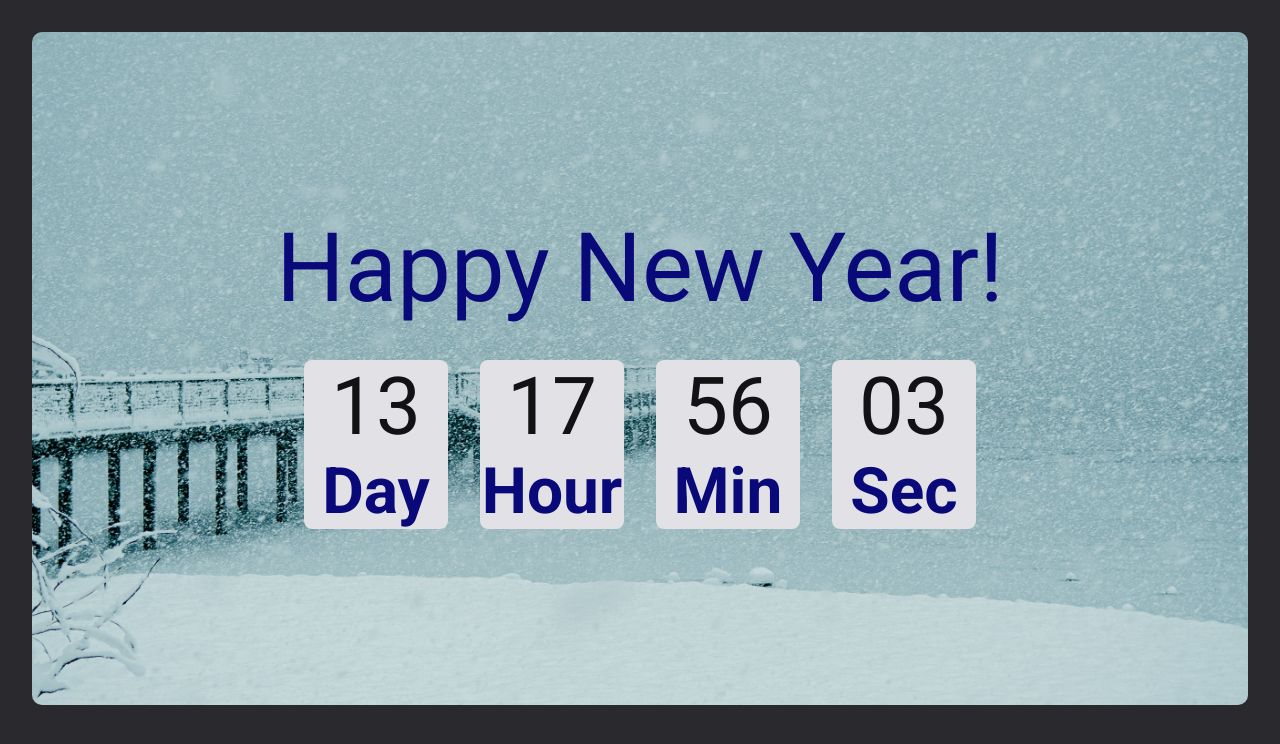
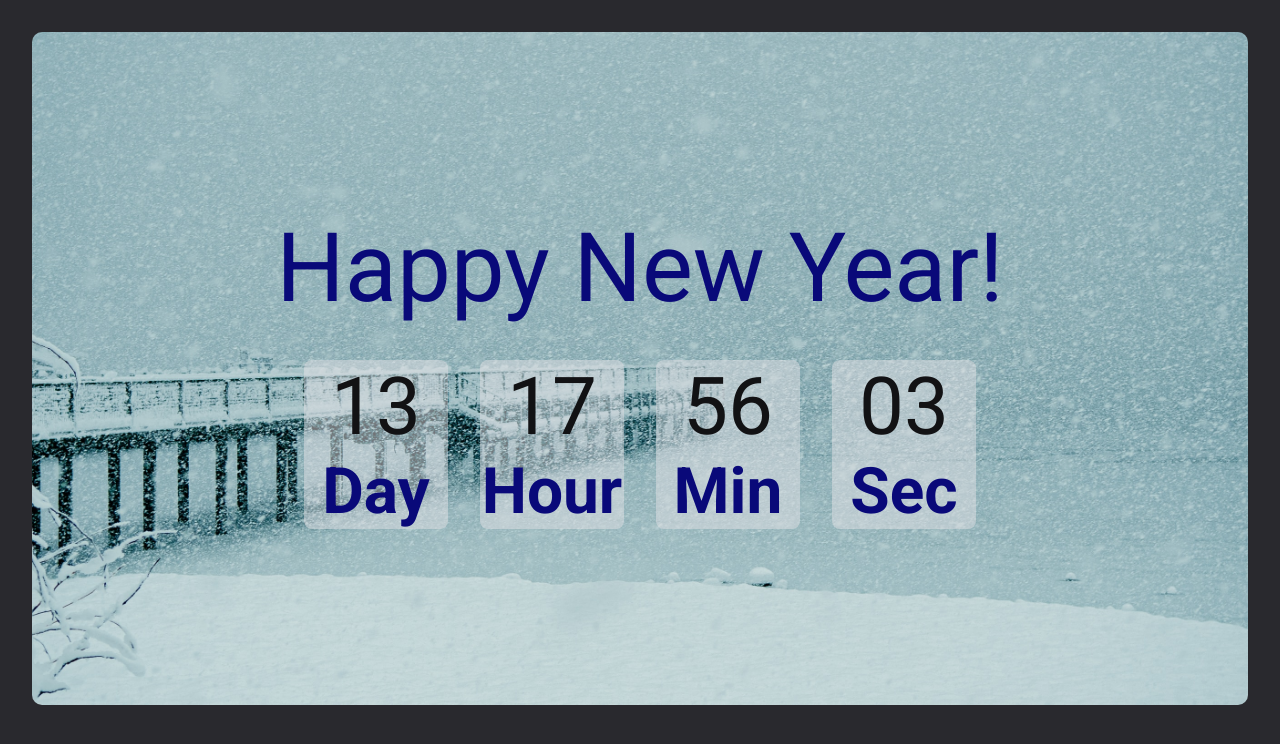
Before and after one commit to tadaomomiy/www-new-years-countdown, a React (Vite) app: page / in a window 1280 px wide. Shown: the top 744 px of the page. Built offline with nearby package versions, Linux system fonts and the light colour scheme.

Commit message:
Add transparency to the box to smooth

```diff
--- a/src/components/Counter.module.css
+++ b/src/components/Counter.module.css
@@ -3,9 +3,8 @@
     border-radius: 8px;
     display: grid;
     grid-template-rows: auto auto;
-    background: var(--gray-100);
+    background: var(--gray-050) ;
 }
-
 .container > p {
     font-weight: normal;
     font-size: 5rem;
--- a/src/global.css
+++ b/src/global.css
@@ -10,6 +10,8 @@
     --blue-800: #050341;
     --blue-900: #020024;
 
+
+    --gray-050: #e1e1e680;
 
     --gray-100: #e1e1e6;
     --gray-700: #29292e;
```
